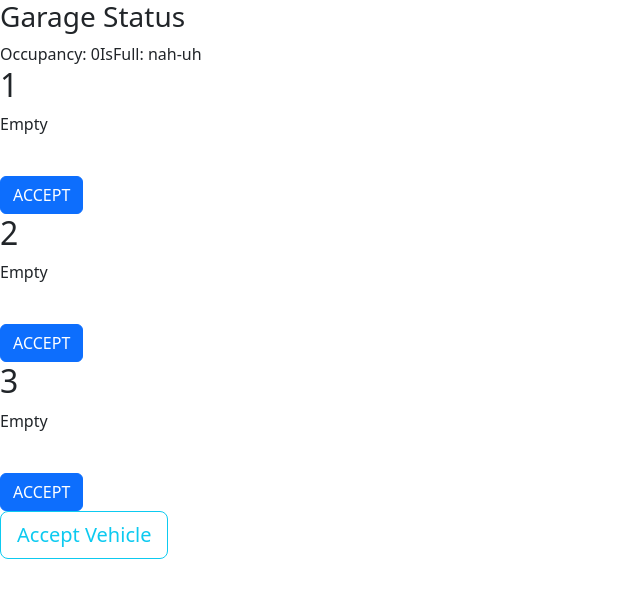
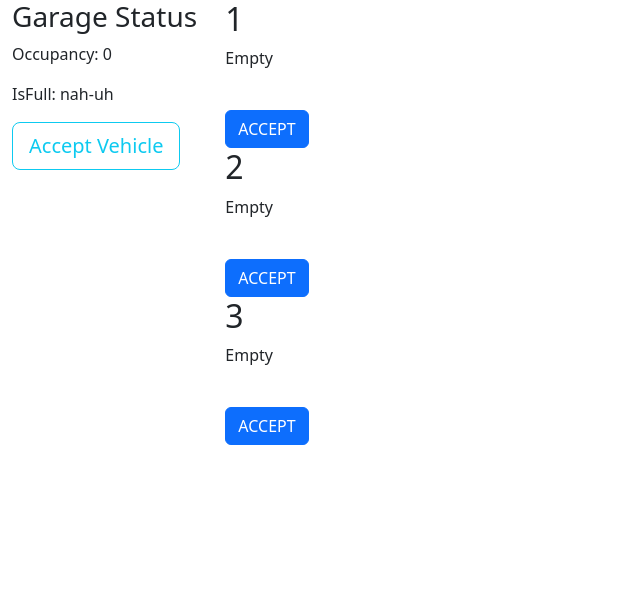
Before and after one commit to Sh-i-aw/Parked, a React (Create React App) app: page / in a window 1280 px wide. Shown: the top 598 px of the page, without its empty margins (0-640 px from the left). Built offline with nearby package versions, Linux system fonts and the light colour scheme.

Commit message:
show acceptInGarage button and garage status in a side bar, use bootstrap grid system

```diff
--- a/src/App.js
+++ b/src/App.js
@@ -6,7 +6,7 @@ import SingleLot from "./Component/SingleLot";
 import AcceptInGarageForm from "./Component/AcceptInGarageForm";
 
 import {useEffect, useState} from "react";
-import Button from 'react-bootstrap/Button'
+import {Container, Row, Col, Button} from "react-bootstrap";
 
 
 function App() {
@@ -64,13 +64,20 @@ function App() {
   }
 
   return (
-      <>
-          <nav className={"status-bar"}>
+      <Container fluid>
+          <Row className="vh-100">
+              <Col sm={2} className="navColumn">
                       <h3>Garage Status</h3>
-              <label>Occupancy: {garage.occupancy}</label>
-              <label>IsFull: {garage.isFull ? 'yup' : 'nah-uh'}</label>
-          </nav>
-
+                      <p>Occupancy: {garage.occupancy}</p>
+                      <p>IsFull: {garage.isFull ? 'yup' : 'nah-uh'}</p>
+                  <Button variant={"outline-info"} size={"lg"}
+                          onClick={handleShowAcceptForm}
+                          disabled={garage.isFull}
+                  >
+                      Accept Vehicle
+                  </Button>
+              </Col>
+              <Col>
                   {
                       garage.lots.map((lot) => {
                           return <SingleLot key={lot.lotNumber}
@@ -86,14 +93,14 @@ function App() {
                       })
                   }
 
-          <Button variant={"outline-info"} size={"lg"}
-                  onClick={handleShowAcceptForm}
-                  disabled={garage.isFull}
-          >
-              Accept Vehicle
-          </Button>
-          <AcceptInGarageForm show={showAcceptForm} handleClose={handleCloseAcceptForm} lots={garage.lots} registerVehicle={registerVehicle}></AcceptInGarageForm>
-      </>
+
+                  <AcceptInGarageForm show={showAcceptForm} handleClose={handleCloseAcceptForm} lots={garage.lots}
+                                      registerVehicle={registerVehicle}></AcceptInGarageForm>
+
+              </Col>
+          </Row>
+      </Container>
+
   );
 }
 
```
Lines whose indentation alone changed are shown as unchanged.
